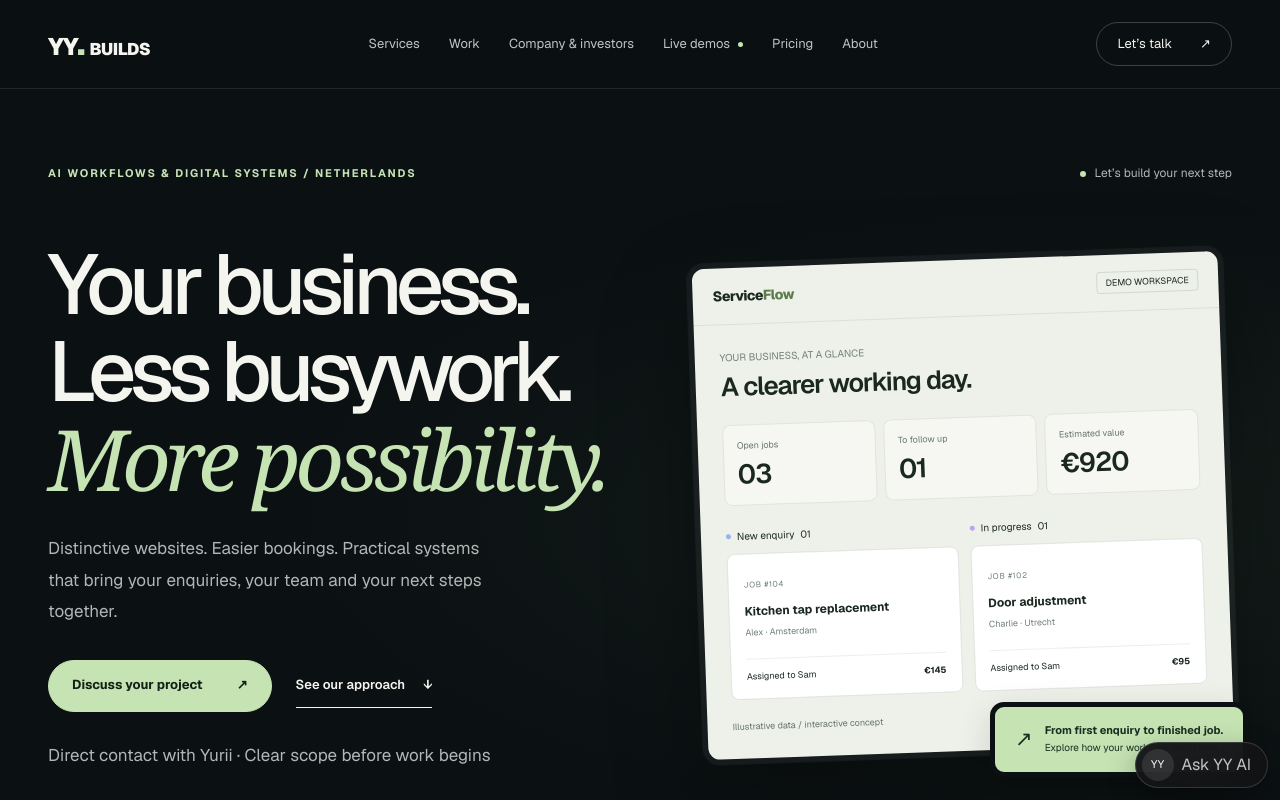
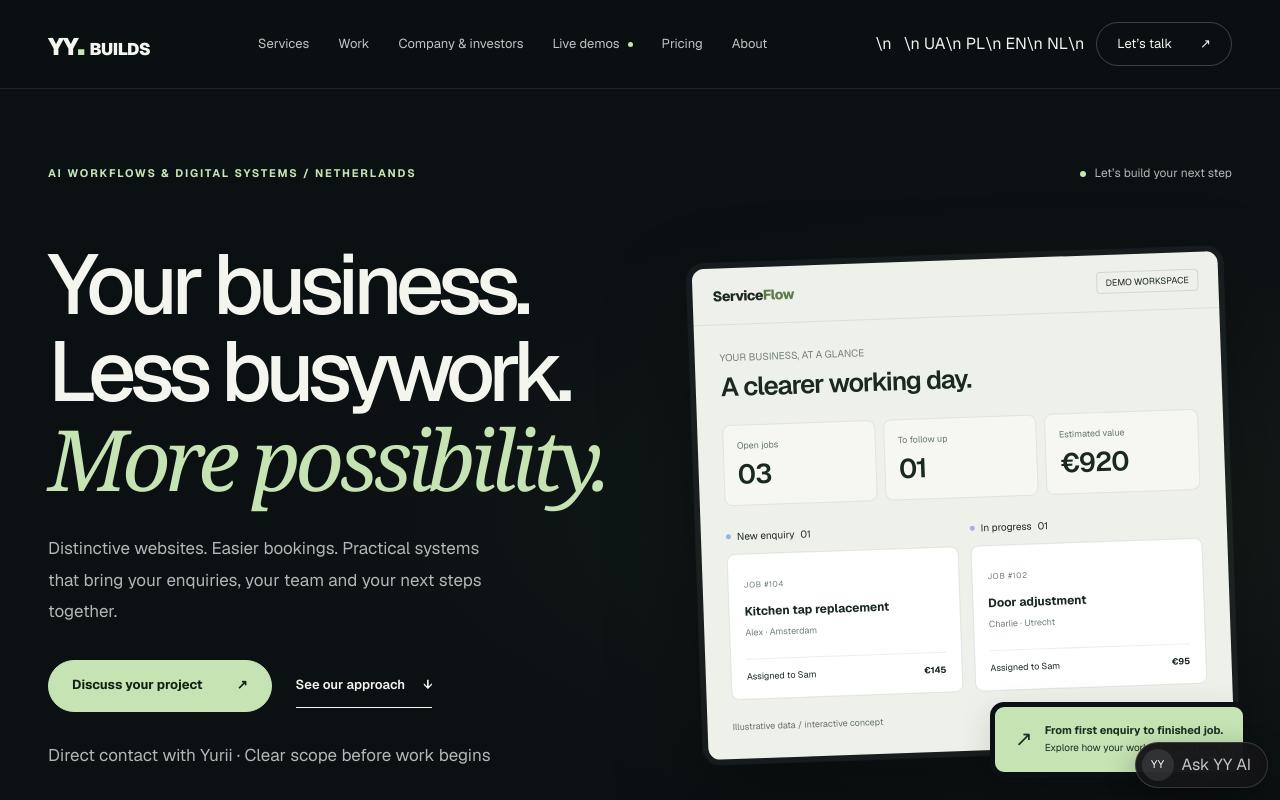
Before and after one commit to hellonexavo/nexavo, a Next.js app: page / in a window 1280 px wide. Shown: the top 800 px of the page. Built offline with nearby package versions, Linux system fonts and the light colour scheme.

Commit message:
Add visible four-language selector to existing English site

```diff
--- a/app/components/StudioHeader.tsx
+++ b/app/components/StudioHeader.tsx
@@ -38,7 +38,7 @@ export default function StudioHeader() {
             </Link>
           ))}
         </nav>
-        <div className={s.headerActions}>
+        <div className={s.headerActions}>\n          <nav aria-label="Language" className={s.languageLinks}>\n            <Link href="/uk" lang="uk" title="Українська">UA</Link>\n            <Link href="/pl" lang="pl" title="Polski">PL</Link>\n            <Link href="/en" lang="en" title="English">EN</Link>\n            <Link href="/nl" lang="nl" title="Nederlands">NL</Link>\n          </nav>
           <Link className={s.smallButton} href="/contact">
             Let’s talk <span aria-hidden="true">↗</span>
           </Link>
```
